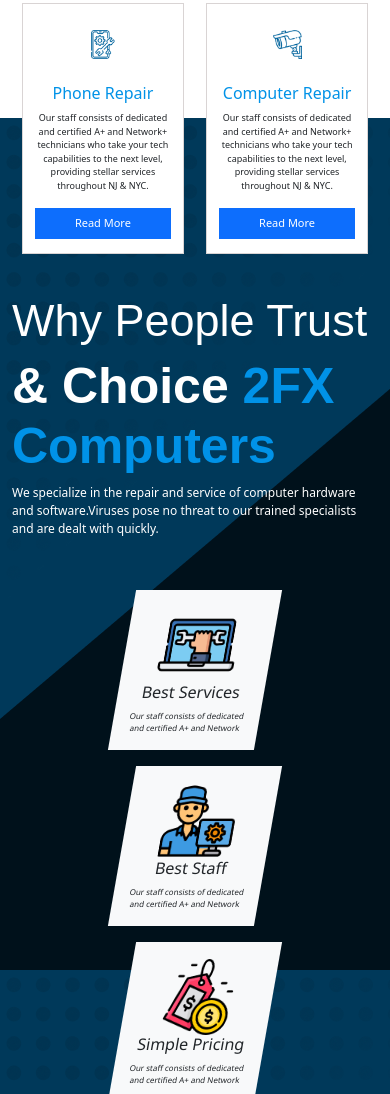
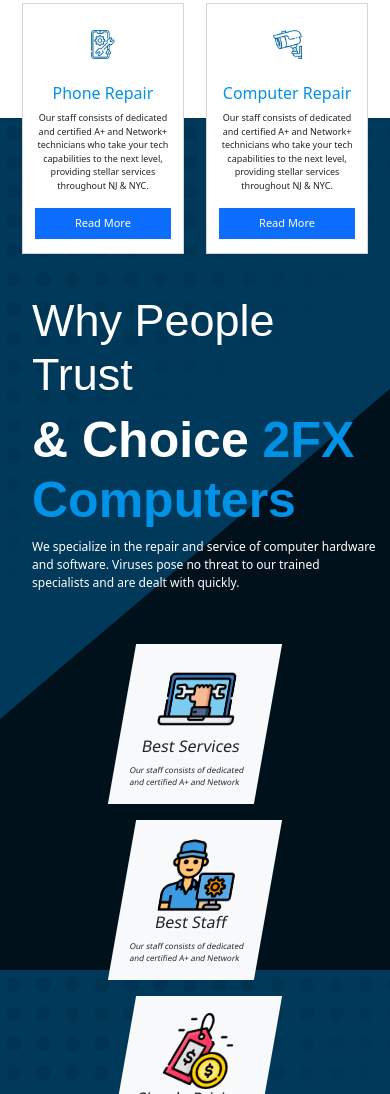
Before and after one commit to usmanjalil-coder/2fix-design, a plain HTML site: page index.html in a window 390 px wide. Shown: the part 2859-3953 px from the top of the page. Drawn offline with nearby package versions, Linux system fonts and the light colour scheme; a web font is replaced by a local one.

Commit message:
Fixed Issue #1

```diff
--- a/style.css
+++ b/style.css
@@ -181,7 +181,15 @@
   color: #0092e7;
   font-family: "Tomorrow", sans-serif;
 }
-
+#one h5 {
+  padding-left: 100px;
+}
+#one h2 {
+  padding-left: 100px;
+}
+#one p {
+  padding-left: 100px;
+}
 #secondContainer {
   background-image: url("images/bg.png");
 }
@@ -459,3 +467,15 @@
 #lastFooter #footer {
   background-color: rgb(11, 11, 92);
 }
+
+@media screen and (max-width: 1000px) {
+  #one h5 {
+    padding-left: 20px;
+  }
+  #one h2 {
+    padding-left: 20px;
+  }
+  #one p {
+    padding-left: 20px;
+  }
+}
```
Also changed, not shown: index.html (+1 -1 lines).
